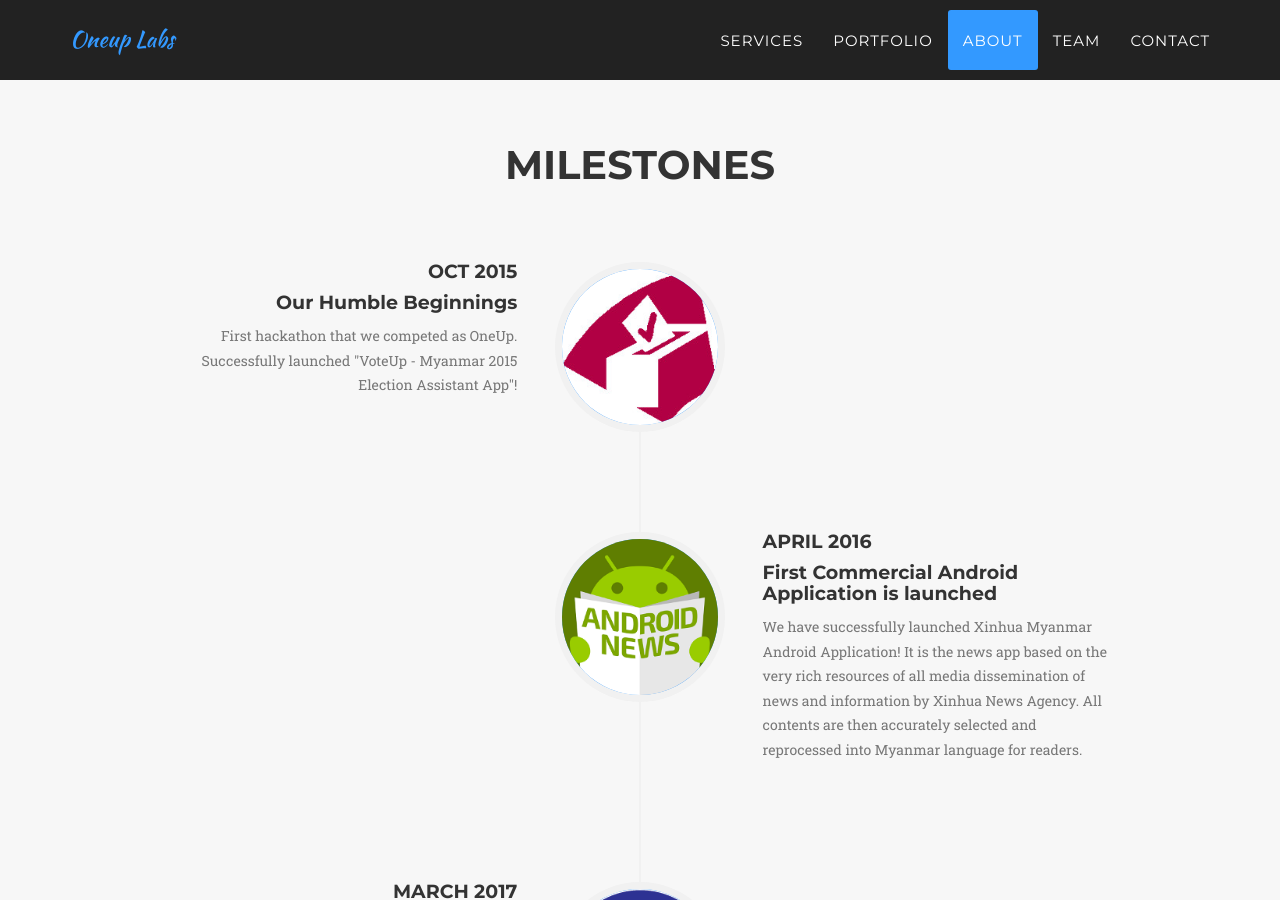
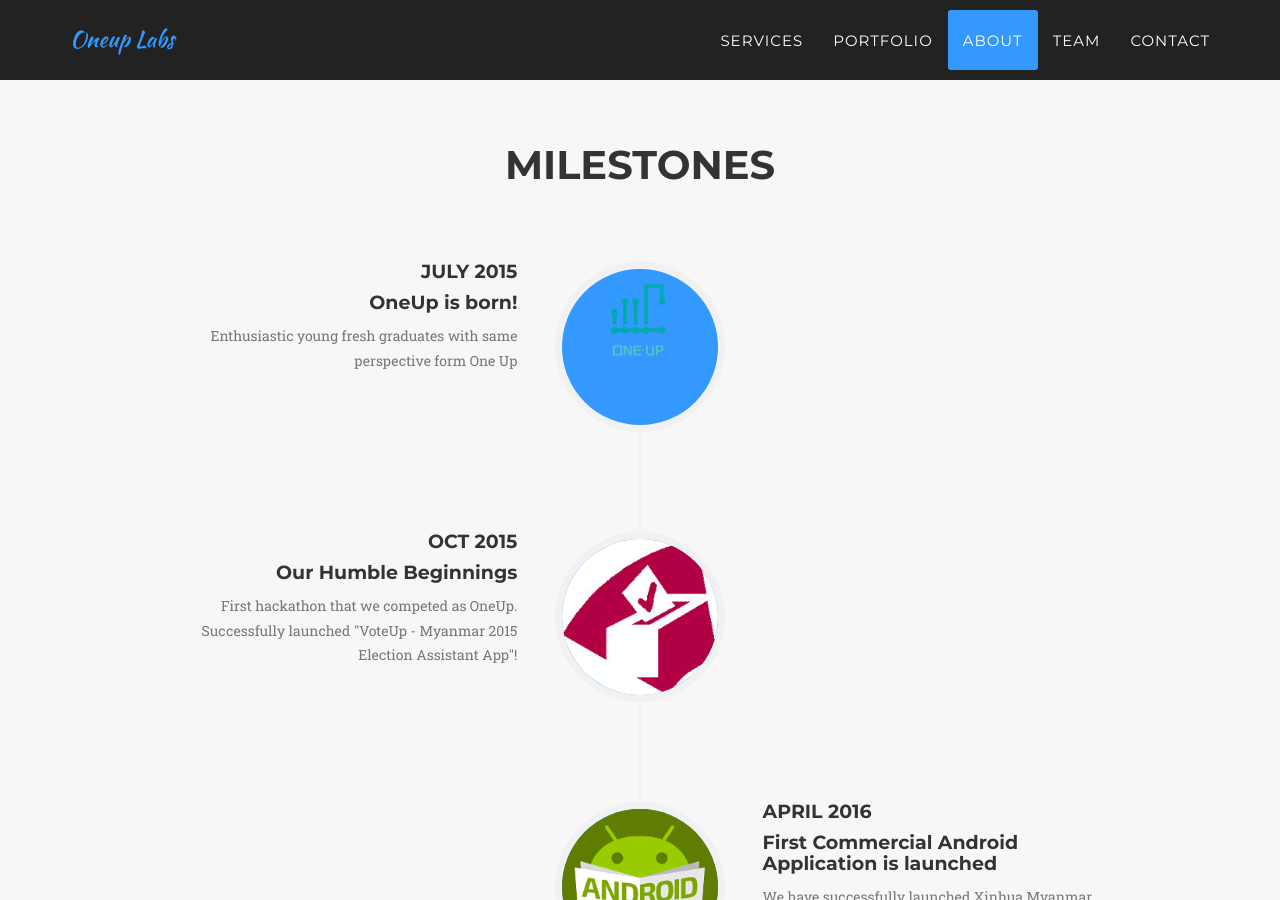
Before and after one commit to 1up-nextlevel/1up-nextlevel.github.io, a Jekyll site: the page built from index.html, in a window 1280 px wide and 900 px high, scrolled down 1439 px. Built offline with Jekyll 4.4.1, drawn with Linux system fonts in a browser that asks for light colours; some web fonts are replaced.

Commit message:
no message

```diff
--- a/_includes/about.html
+++ b/_includes/about.html
@@ -10,6 +10,20 @@
             <div class="row">
                 <div class="col-lg-12">
                     <ul class="timeline">
+                        <li>
+                            <div class="timeline-image">
+                                <img class="img-circle img-responsive" src="img/about/oneUpLogo.png" alt="">
+                            </div>
+                            <div class="timeline-panel">
+                                <div class="timeline-heading">
+                                    <h4>July 2015</h4>
+                                    <h4 class="subheading">OneUp is born!</h4>
+                                </div>
+                                <div class="timeline-body">
+                                    <p class="text-muted">Enthusiastic young fresh graduates with same perspective form One Up </p>
+                                </div>
+                            </div>
+                        </li>
                         <li>
                             <div class="timeline-image">
                                 <img class="img-circle img-responsive" src="img/about/votingbox.jpg" alt="">
```
Also changed, not shown: img/about/oneUpLogo.png (added).
